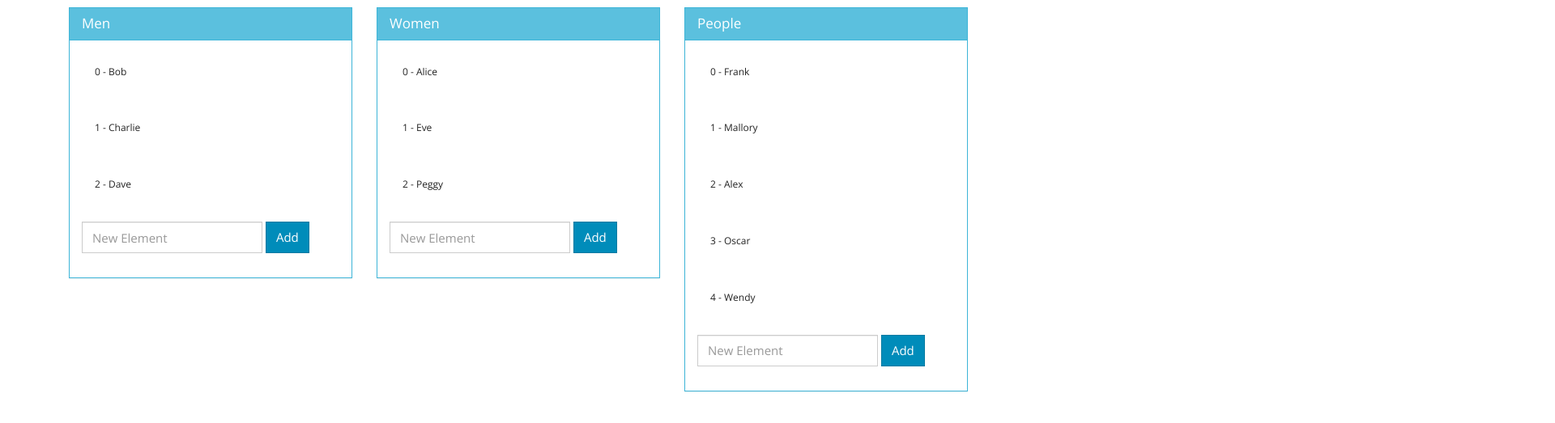
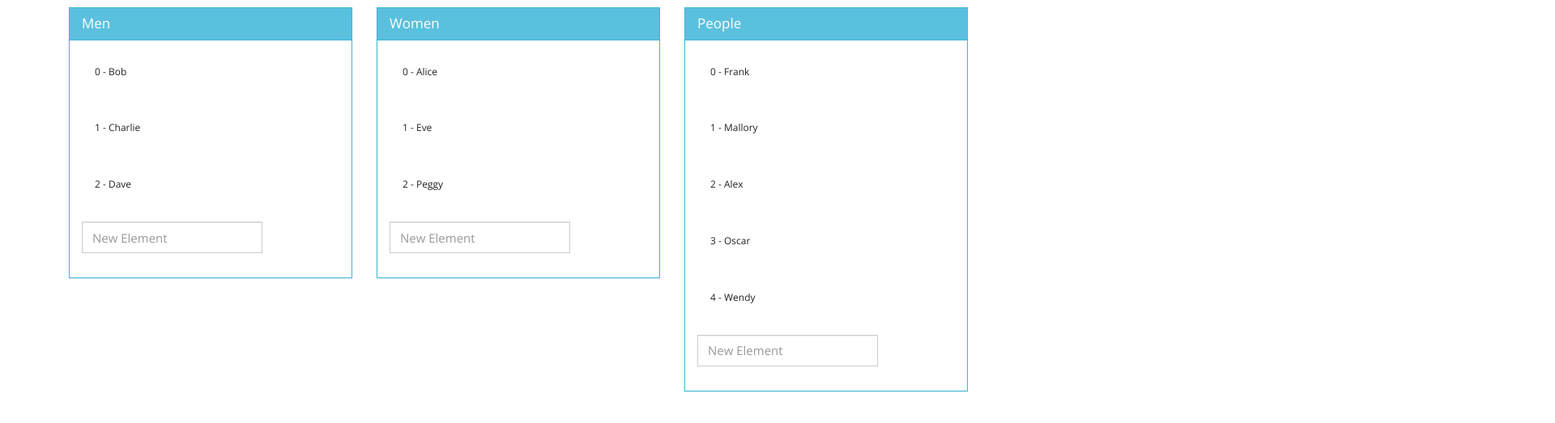
Before and after one commit to chihebnabil/AngularJS-Kanban-Applicaton, a plain HTML site: page index.html in a window 1280 px wide. Shown: the part 57-580 px from the top of the page at 81% size, 1920 px wide, since content can reach past the window. Drawn offline with nearby package versions, Linux system fonts and the light colour scheme.

Commit message:
fix row remove btn

```diff
--- a/index.html
+++ b/index.html
@@ -36,18 +36,14 @@
                             ng-repeat="el in list.people track by $index">
                             {{$index}} - {{el.name}}
                         </div>
-                        <div class="row">
-                            <div class="container">
- <form class="form-inline">
+
+ <form class="form-inline" ng-submit="new($index,newElement)">
                                 <div class="form-group">
 
-                                    <input type="text" class="form-control" ng-model="newElement" placeholder="New Element">
+                                    <input type="text" class="form-control"  ng-model="newElement" placeholder="New Element">
                                 </div>
-                                <button ng-click="new($index,newElement)" type="submit" class="btn btn-primary">Add</button>
                             </form>
-                            </div>
 
-                        </div>
 
                     </div>
                 </div>
```
